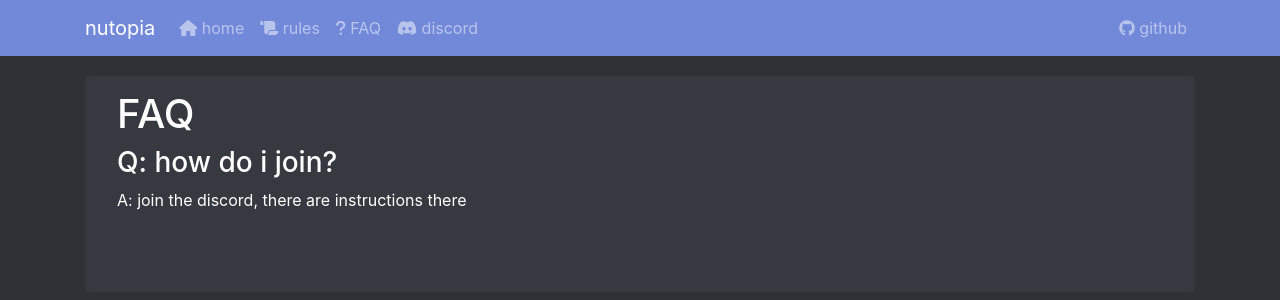
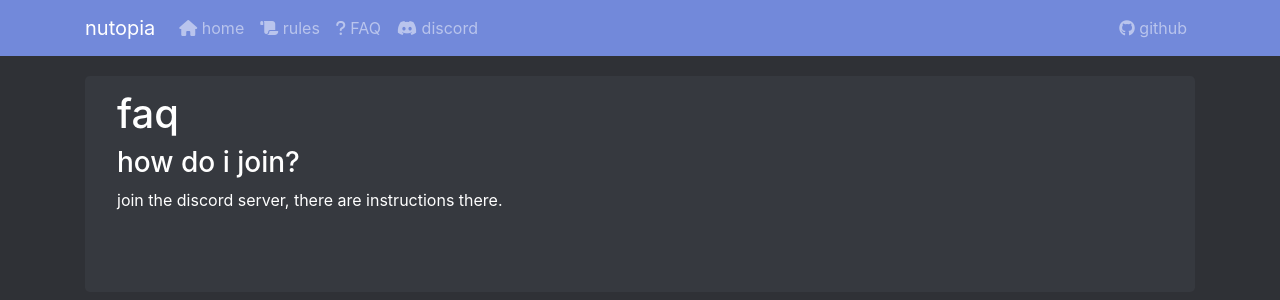
Before and after one commit to Epikest/nutopia, a Jekyll site: the page built from faq.md, in a window 1280 px wide. Shown: the top 300 px of the page. Built offline with Jekyll 4.4.1, drawn with Linux system fonts in a browser that asks for light colours; nearby versions of some CDN libraries.

Commit message:
Update faq.md

```diff
--- a/faq.md
+++ b/faq.md
@@ -3,7 +3,7 @@ layout: default
 title: FAQ
 ---
 
-# FAQ
+# faq
 
-### Q: how do i join?
-A: join the discord, there are instructions there
+### how do i join?
+join the discord server, there are instructions there.
```
